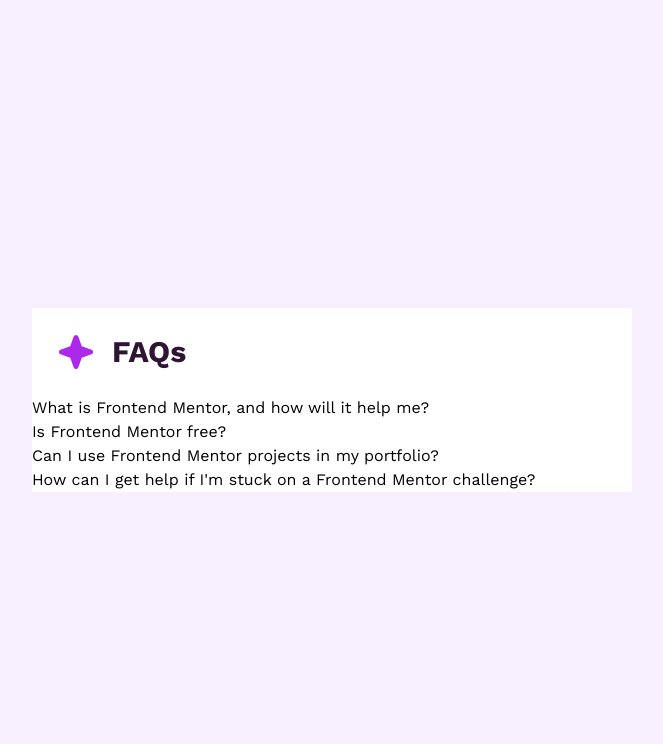
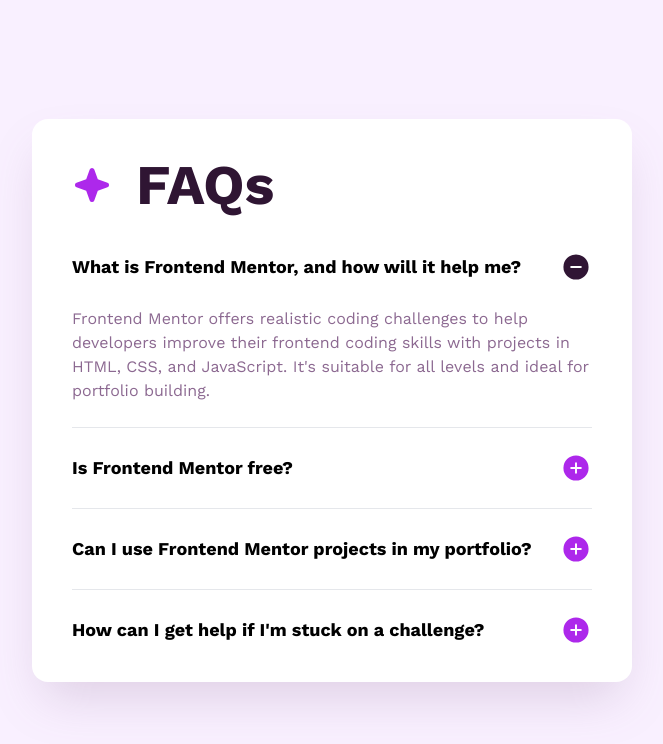
Before and after one commit to n0rrman/frontend-mentor-challenges, a Next.js app in the folder faq-accordion/: page / in a window 1280 px wide. Shown: the top 744 px of the page, without its empty margins (308-971 px from the left). Built offline with nearby package versions, Linux system fonts and the light colour scheme.

Commit message:
background missing

```diff
--- a/faq-accordion/src/app/page.tsx
+++ b/faq-accordion/src/app/page.tsx
@@ -29,8 +29,7 @@ export default function Home() {
     },
     {
       id: 3,
-      heading:
-        "How can I get help if I'm stuck on a Frontend Mentor challenge?",
+      heading: "How can I get help if I'm stuck on a challenge?",
       content:
         "The best place to get help is inside Frontend Mentor's Discord community. There's a help channel where you can ask questions and seek support from other community members.",
     },
@@ -43,12 +42,12 @@ export default function Home() {
           {/* <Image className="object-cover" src={bgDesktop.src} alt="" fill /> */}
         </div>
       </div>
-      <main className="bg-white w-[37.5rem]">
-        <div className="flex flex-row justify-start items-center p-6">
-          <div className="relative w-10 h-10 mr-4">
+      <main className="bg-white w-[37.5rem] rounded-2xl px-10 py-3 shadow-2xl shadow-grayishPurple/25">
+        <div className="flex flex-row justify-start items-center pt-3">
+          <div className="relative w-10 h-10 mr-6">
             <Image src={starIcon.src} fill alt="" />
           </div>
-          <h1 className="text-darkPurple text-3xl font-bold">FAQs</h1>
+          <h1 className="text-darkPurple text-[3.5rem] font-bold">FAQs</h1>
         </div>
         <Accordian data={data} />
       </main>
--- a/faq-accordion/src/components/accordian.tsx
+++ b/faq-accordion/src/components/accordian.tsx
@@ -1,6 +1,7 @@
 "use client";
 
 import { useState } from "react";
+import Image from "next/image";
 
 import minusIcon from "/public/icon-minus.svg";
 import plusIcon from "/public/icon-plus.svg";
@@ -14,19 +15,46 @@ interface AccordianProps {
 }
 
 export default function Accordian(props: AccordianProps) {
-  const [expandedId, setExpandedId] = useState(-1);
+  const [expandedId, setExpandedId] = useState(0);
 
   const handleClick = (id: number) => {
     setExpandedId(id === expandedId ? -1 : id);
   };
 
   const renderedData = props.data.map((section) => {
-    const expandedSection = <div>{section.content}</div>;
+    const expanded = section.id === expandedId;
+
+    const expandedSection = (
+      <div className="text-grayishPurple pb-6">{section.content}</div>
+    );
     const colapsedSection = <></>;
+
     return (
-      <div onClick={(e) => handleClick(section.id)} key={section.id}>
-        <div>{section.heading}</div>
-        {section.id === expandedId ? expandedSection : colapsedSection}
+      <div
+        className="border-b border-l-grayishPurple last:border-b-0 group"
+        onClick={(e) => handleClick(section.id)}
+        key={section.id}
+      >
+        <div className="flex flex-row justify-between items-center py-6 font-bold text-lg text-darkPuple group-hover:cursor-pointer group-hover:text-[#AD28EB]">
+          <h2>{section.heading}</h2>
+          <div className="relative w-8 h-8">
+            <Image
+              src={`${expanded ? minusIcon.src : plusIcon.src}`}
+              alt=""
+              fill
+            />
+          </div>
+        </div>
+        <div
+          className={`${
+            expanded
+              ? "text-base text-grayishPurple h-[7.5rem]"
+              : "text-[0rem] text-white h-0 "
+          } transition-all duration-200 ease-in-out`}
+        >
+          {section.content}
+        </div>
+        {/* {expanded ? expandedSection : colapsedSection} */}
       </div>
     );
   });
```
